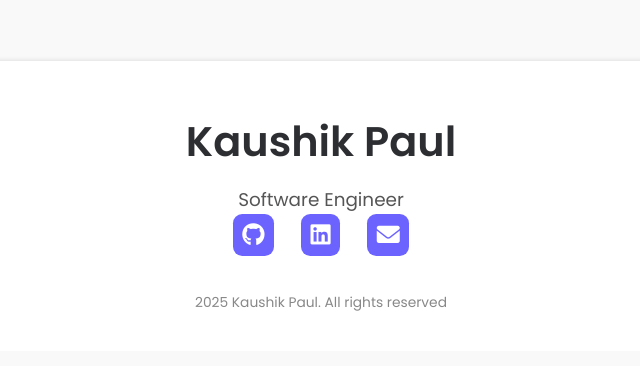
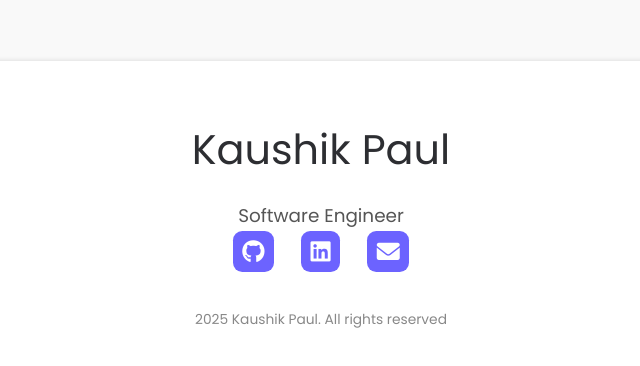
Before and after one commit to Kaushik-Paul/Portfolio-Website, a plain HTML site: page main/index.html in a window 1280 px wide. Shown: the part 8552-8918 px from the top of the page, without its empty margins (319-959 px from the left). Drawn offline with nearby package versions, Linux system fonts and the light colour scheme.

Commit message:
More seo fixes pointed by webmaster

```diff
--- a/main/index.html
+++ b/main/index.html
@@ -4,12 +4,12 @@
 <head>
     <meta charset="UTF-8">
     <meta name="viewport" content="width=device-width, initial-scale=1.0">
-    <title>Kaushik Paul - Software Engineer | Backend Developer | Python & Django Expert</title>
+    <title>Kaushik Paul | Software & AI Engineer | Backend Developer</title>
 
     <!-- Primary Meta Tags -->
-    <meta name="title" content="Kaushik Paul | Software Engineer">
+    <meta name="title" content="Kaushik Paul | Software & AI Engineer | Backend Developer">
     <meta name="description"
-        content="Kaushik Paul is an experienced Software Engineer specializing in backend development with Python, Django, Java, and Spring Boot. Currently at Instahyre, optimizing APIs and building scalable systems. Based in Kolkata, India.">
+        content="Backend-focused Software Engineer specializing in Python, Django, Java and Spring Boot, building scalable systems at Instahyre in Noida, India.">
 
     <!-- SEO Enhancement: Keywords and Author -->
     <meta name="keywords"
@@ -637,7 +637,7 @@
     <!-- Footer -->
     <footer class="footer">
         <div class="footer__container container">
-            <h1 class="footer__title">Kaushik Paul</h1>
+            <p class="footer__title">Kaushik Paul</p>
             <p>Software Engineer</p>
             <div class="footer__social">
                 <a href="https://github.com/Kaushik-Paul" class="footer__social-link" rel="me"><i
```
